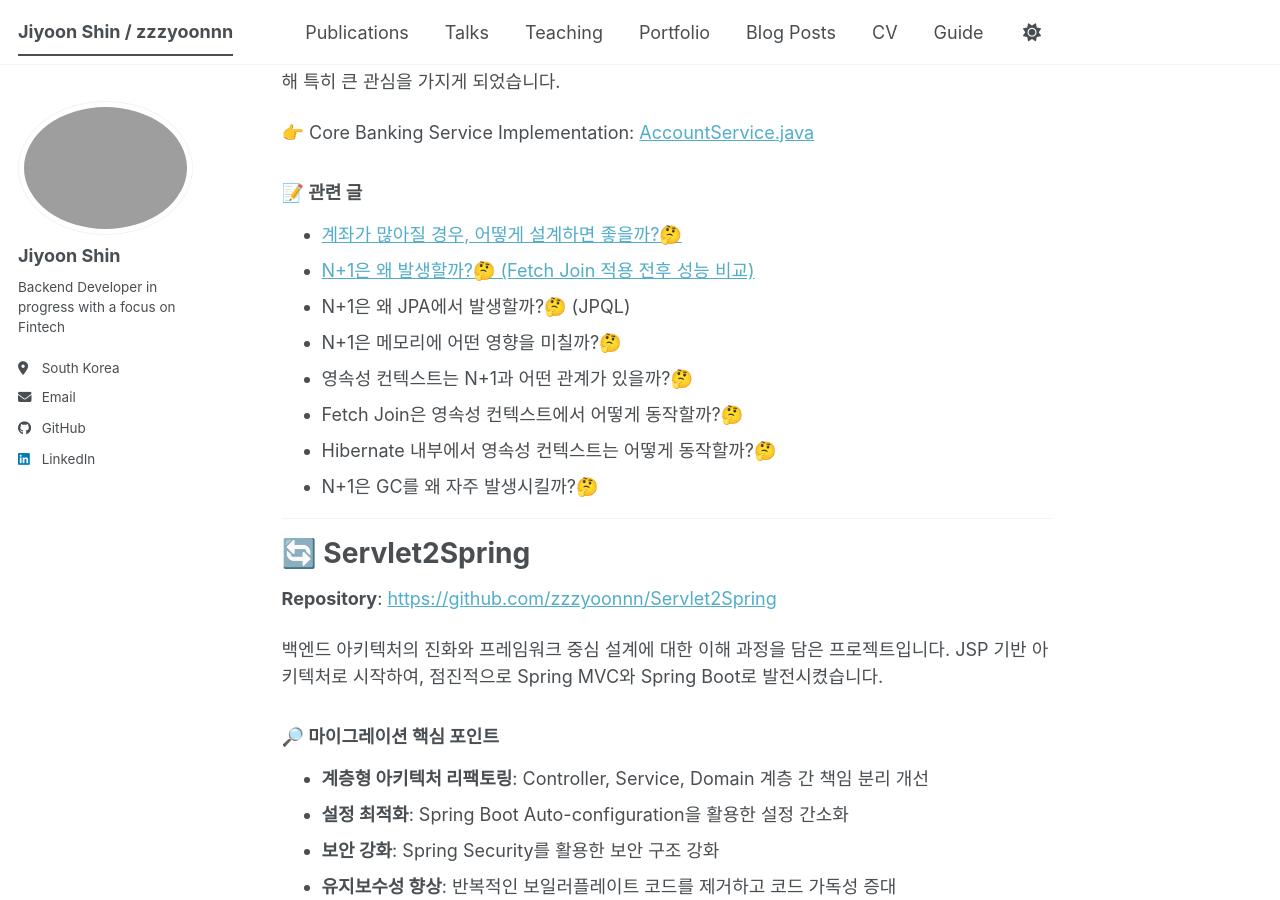
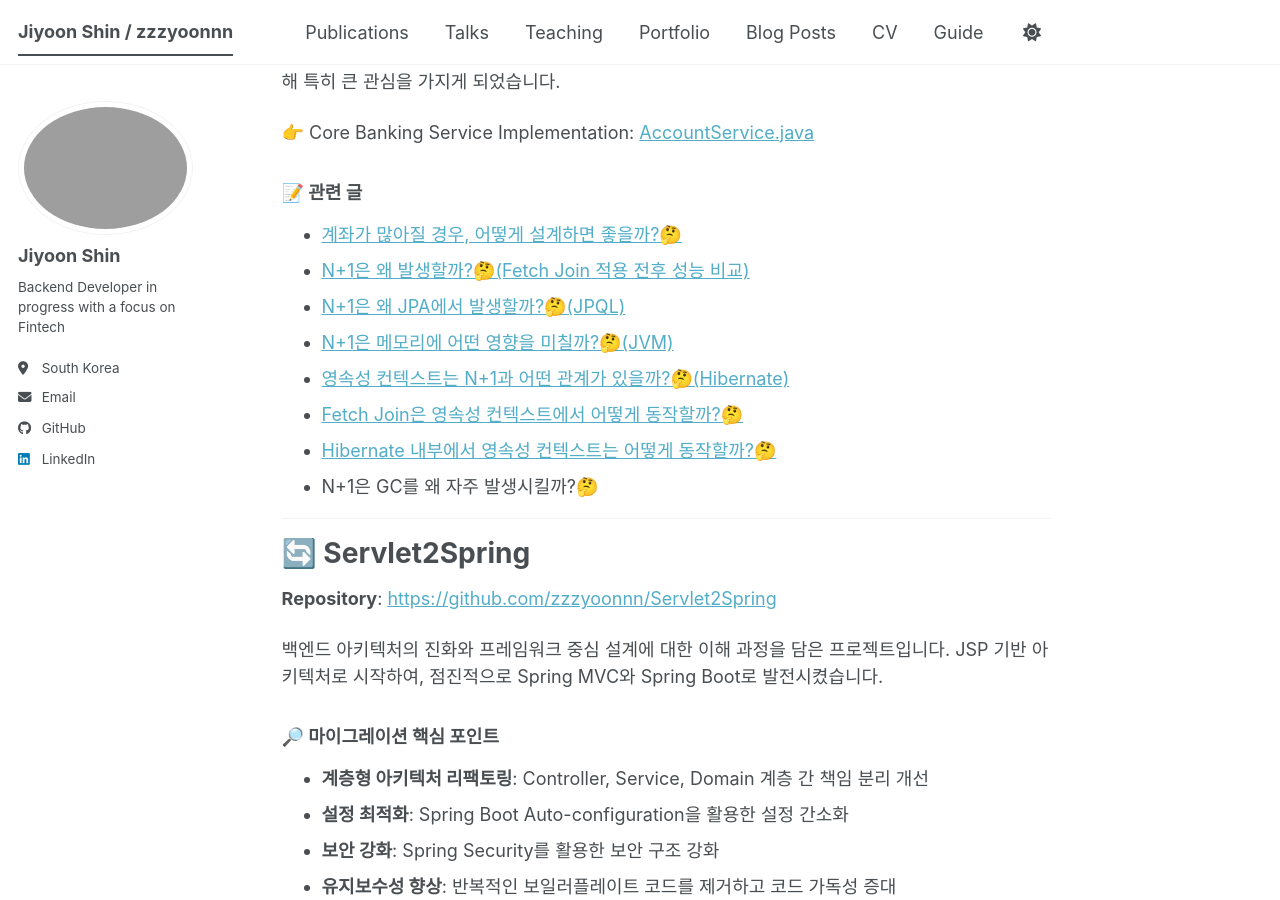
Before and after one commit to zzzyoonnn/zzzyoonnn.github.io, a Jekyll site: the page built from _pages/about.md, in a window 1280 px wide and 900 px high, scrolled down 1039 px. Built offline with Jekyll 4.4.1, drawn with Linux system fonts in a browser that asks for light colours; a script bundle is joined from its source files by our own code; library files that are not in the unit come from our copies.

Commit message:
docs: Update homepage

```diff
--- a/_pages/about.md
+++ b/_pages/about.md
@@ -8,6 +8,7 @@ redirect_from:
 ---
 
 # 👋 안녕하세요, 신지윤입니다
+
 트랜잭션 처리 시스템과 핵심 금융 로직에 관심있는 백엔드 개발자입니다.
 
 동시성 트랜잭션 환경에서 금융 시스템이 어떻게 **원자성(Atomicity), 일관성(Consistency), 데이터 무결성(Data Integrity)** 을 보장하는지에 관심이 있습니다.
@@ -44,12 +45,12 @@ redirect_from:
 ### 📝 관련 글
 
 - [계좌가 많아질 경우, 어떻게 설계하면 좋을까?🤔](https://zzzyoonnn.github.io/posts/2026/01/n+1-1/)
-- [N+1은 왜 발생할까?🤔 (Fetch Join 적용 전후 성능 비교)](https://zzzyoonnn.github.io/posts/2026/02/n+1-2/)
-- N+1은 왜 JPA에서 발생할까?🤔 (JPQL)
-- N+1은 메모리에 어떤 영향을 미칠까?🤔
-- 영속성 컨텍스트는 N+1과 어떤 관계가 있을까?🤔
-- Fetch Join은 영속성 컨텍스트에서 어떻게 동작할까?🤔
-- Hibernate 내부에서 영속성 컨텍스트는 어떻게 동작할까?🤔
+- [N+1은 왜 발생할까?🤔(Fetch Join 적용 전후 성능 비교)](https://zzzyoonnn.github.io/posts/2026/02/n+1-2/)
+- [N+1은 왜 JPA에서 발생할까?🤔(JPQL)](https://zzzyoonnn.github.io/posts/2026/03/n+1-3/)
+- [N+1은 메모리에 어떤 영향을 미칠까?🤔(JVM)](https://zzzyoonnn.github.io/posts/2026/03/n+1-4/)
+- [영속성 컨텍스트는 N+1과 어떤 관계가 있을까?🤔(Hibernate)](https://zzzyoonnn.github.io/posts/2026/03/n+1-5/)
+- [Fetch Join은 영속성 컨텍스트에서 어떻게 동작할까?🤔](https://zzzyoonnn.github.io/posts/2026/03/n+1-6/)
+- [Hibernate 내부에서 영속성 컨텍스트는 어떻게 동작할까?🤔](https://zzzyoonnn.github.io/posts/2026/03/n+1-7/)
 - N+1은 GC를 왜 자주 발생시킬까?🤔
 
 ---
```
